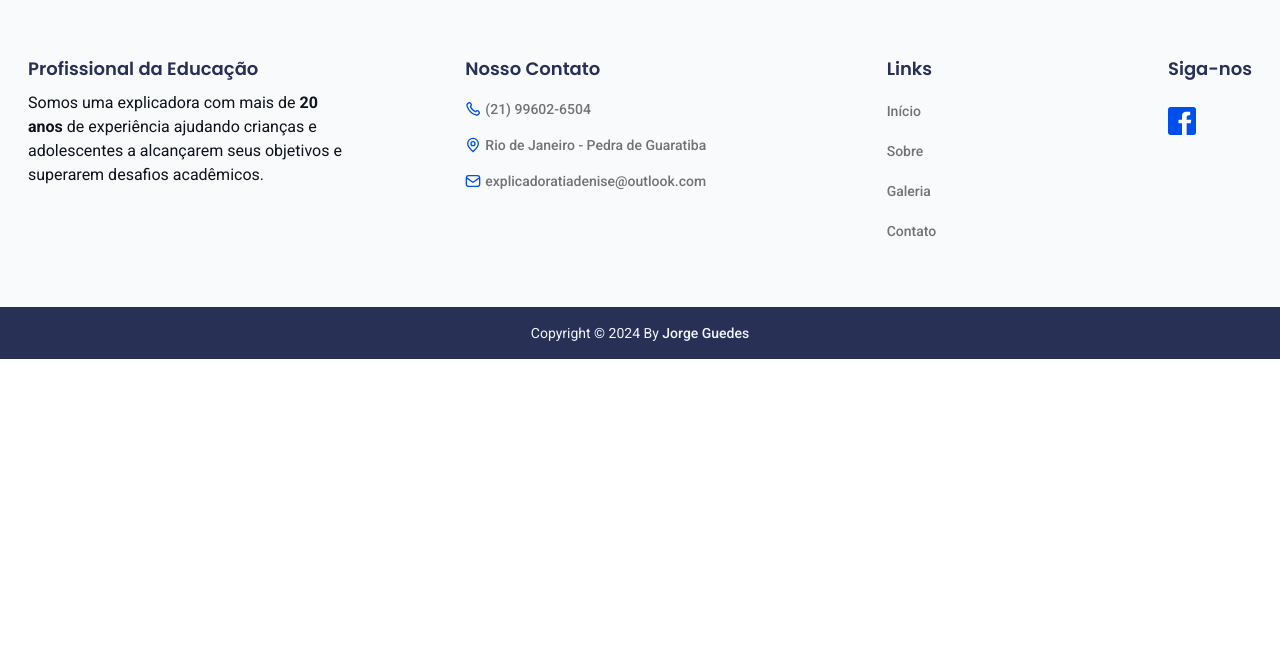
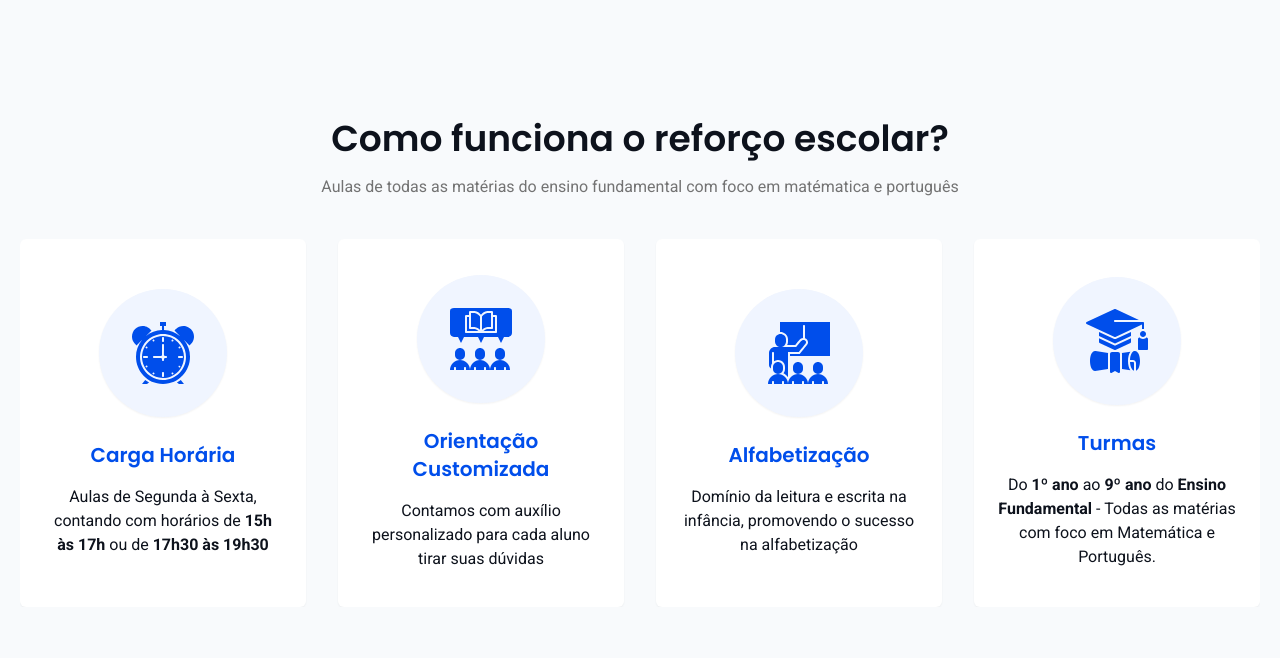
Before and after one commit to jorgeguedess/nextjs-explicadora, a Next.js app: page / in a window 1280 px wide. Shown: the part 2802-3460 px from the top of the page. Before the commit the page ends 3161 px from the top, so only its background shows below. Built offline with nearby package versions, Linux system fonts and the light colour scheme.

Commit message:
feat: add Section Doubts component

```diff
--- a/src/app/(home)/page.tsx
+++ b/src/app/(home)/page.tsx
@@ -1,7 +1,8 @@
+import { Slider } from "./components/slider";
 import { SectionChoice } from "@/components/section-choice";
-import { Slider } from "./components/slider";
 import { SectionAbout } from "@/components/section-about";
 import { SectionGallery } from "@/components/section-gallery";
+import { SectionDoubts } from "@/components/section-doubts";
 
 export default function Home() {
   return (
@@ -10,6 +11,7 @@ export default function Home() {
       <SectionChoice />
       <SectionAbout />
       <SectionGallery />
+      <SectionDoubts />
     </>
   );
 }
--- /dev/null
+++ b/src/components/section-doubts.tsx
@@ -0,0 +1,52 @@
+"use client";
+
+import { Icon } from "./icons";
+import { Section } from "./section";
+import { Card } from "@/components/ui/card";
+
+const CARDS_DOUBTS = [
+  {
+    icon: <Icon.Clock />,
+    title: "Carga Horária",
+    description:
+      "Aulas de Segunda à Sexta, contando com horários de <strong>15h às 17h</strong> ou de <strong>17h30 às 19h30</strong>",
+  },
+  {
+    icon: <Icon.Class />,
+    title: "Orientação Customizada",
+    description:
+      "Contamos com auxílio personalizado para cada aluno tirar suas dúvidas ",
+  },
+  {
+    icon: <Icon.Teaching />,
+    title: "Alfabetização",
+    description:
+      "Domínio da leitura e escrita na infância, promovendo o sucesso na alfabetização",
+  },
+  {
+    icon: <Icon.Graduation />,
+    title: "Turmas",
+    description:
+      "Do <strong>1º ano</strong> ao <strong>9º ano</strong> do <strong>Ensino Fundamental</strong> - Todas as matérias com foco em Matemática e Português.",
+  },
+];
+
+export const SectionDoubts = () => {
+  return (
+    <Section
+      className="bg-popover"
+      isDefault
+      newTitle="Como funciona o reforço escolar?"
+      newDescription="Aulas de todas as matérias do ensino fundamental com foco em
+    matématica e português"
+    >
+      <section className="flex w-full justify-between gap-4 overflow-x-auto sm:gap-8">
+        {CARDS_DOUBTS.map((card) => (
+          <div className="w-full flex-1" key={card.title}>
+            <Card card={card} />
+          </div>
+        ))}
+      </section>
+    </Section>
+  );
+};
```
